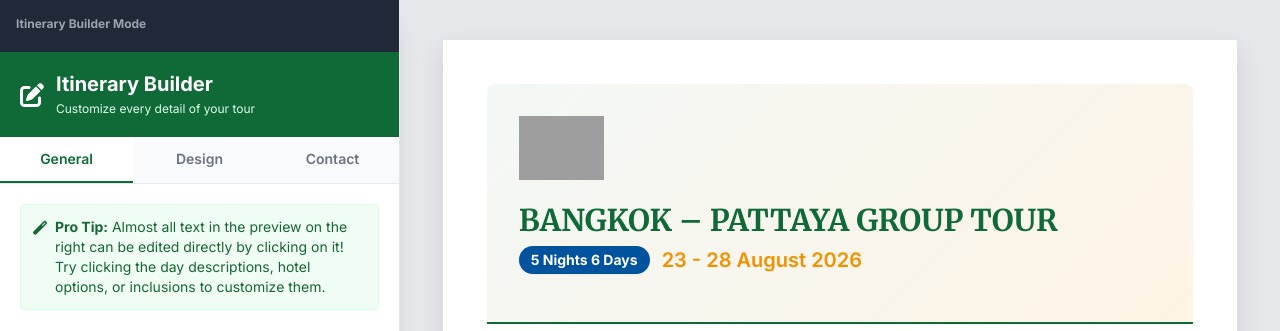
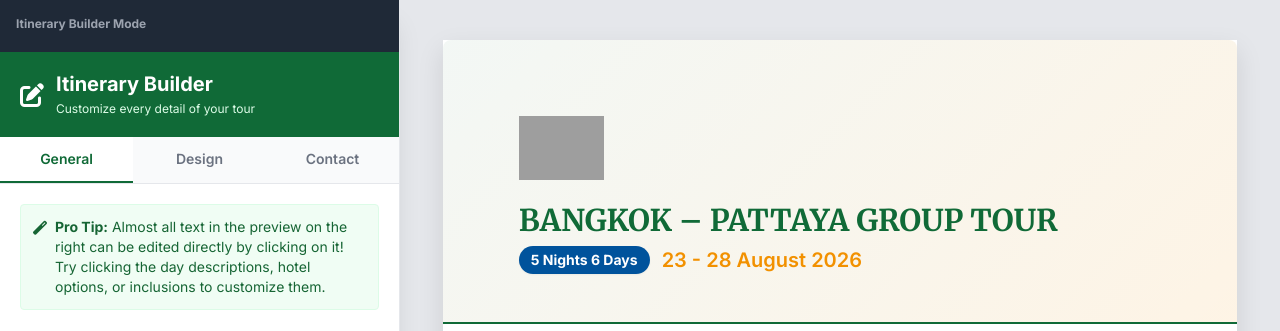
Before and after one commit to Prabdsanju/Tools, a plain HTML site: page group_tour_builder.html in a window 1280 px wide. Shown: the top 331 px of the page. Drawn offline with nearby package versions, Linux system fonts and the light colour scheme; grey boxes are pictures that could not be loaded.

Commit message:
fix: Adjust hero background negative margins to perfectly counter page padding

```diff
--- a/group_tour_builder.html
+++ b/group_tour_builder.html
@@ -328,7 +328,7 @@
                 <div class="page-content">
 
                     <!-- Header Cover -->
-                    <div class="header-bg -mx-8 -mt-8 p-8 mb-6 rounded-t-lg relative overflow-hidden editable-image-container min-h-[200px]"
+                    <div class="header-bg -mx-[20mm] -mt-[20mm] px-[20mm] pt-[20mm] pb-8 mb-6 rounded-t-lg relative overflow-hidden editable-image-container min-h-[200px]"
                          :style="state.headerBg ? { backgroundImage: 'url(' + state.headerBg + ')', backgroundSize: 'cover', backgroundPosition: 'center' } : {}">
 
                         <!-- Overlay to make text readable if there's a background image -->
```
